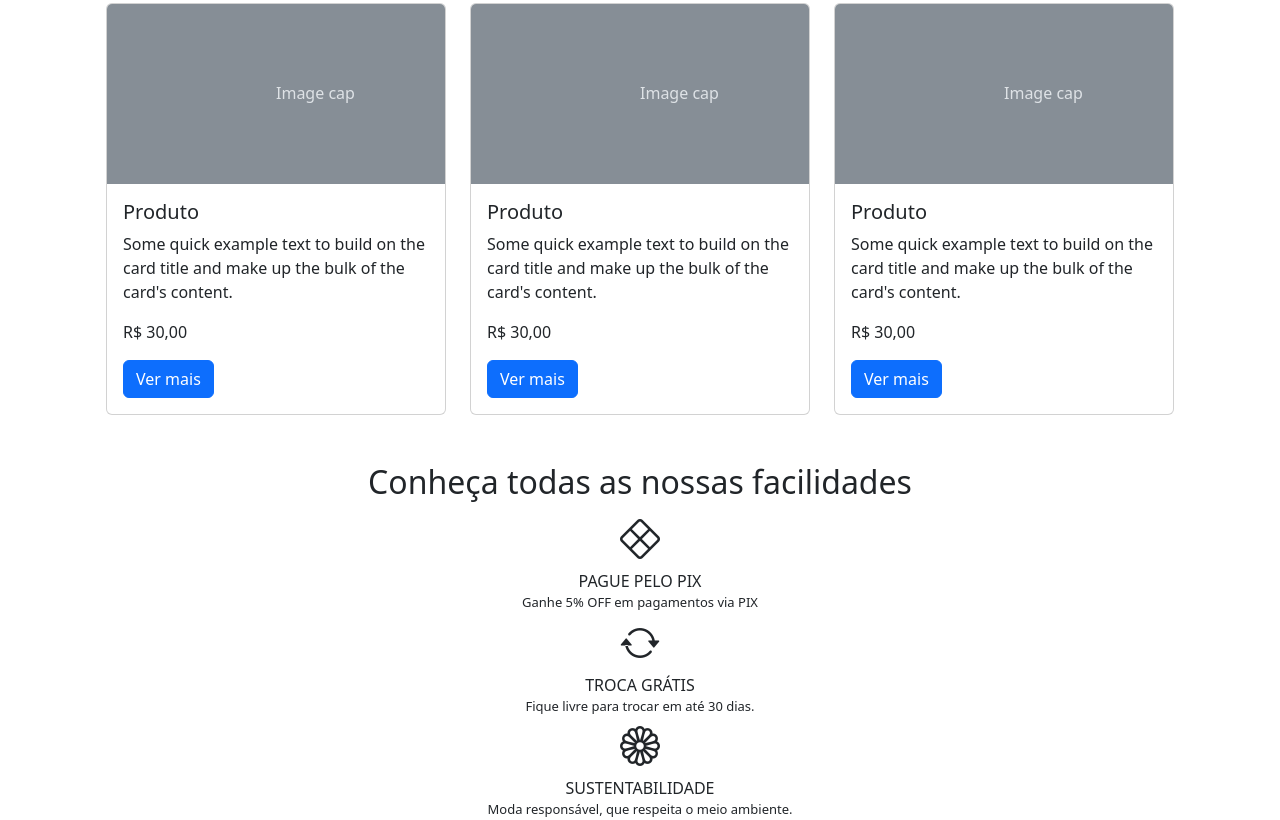
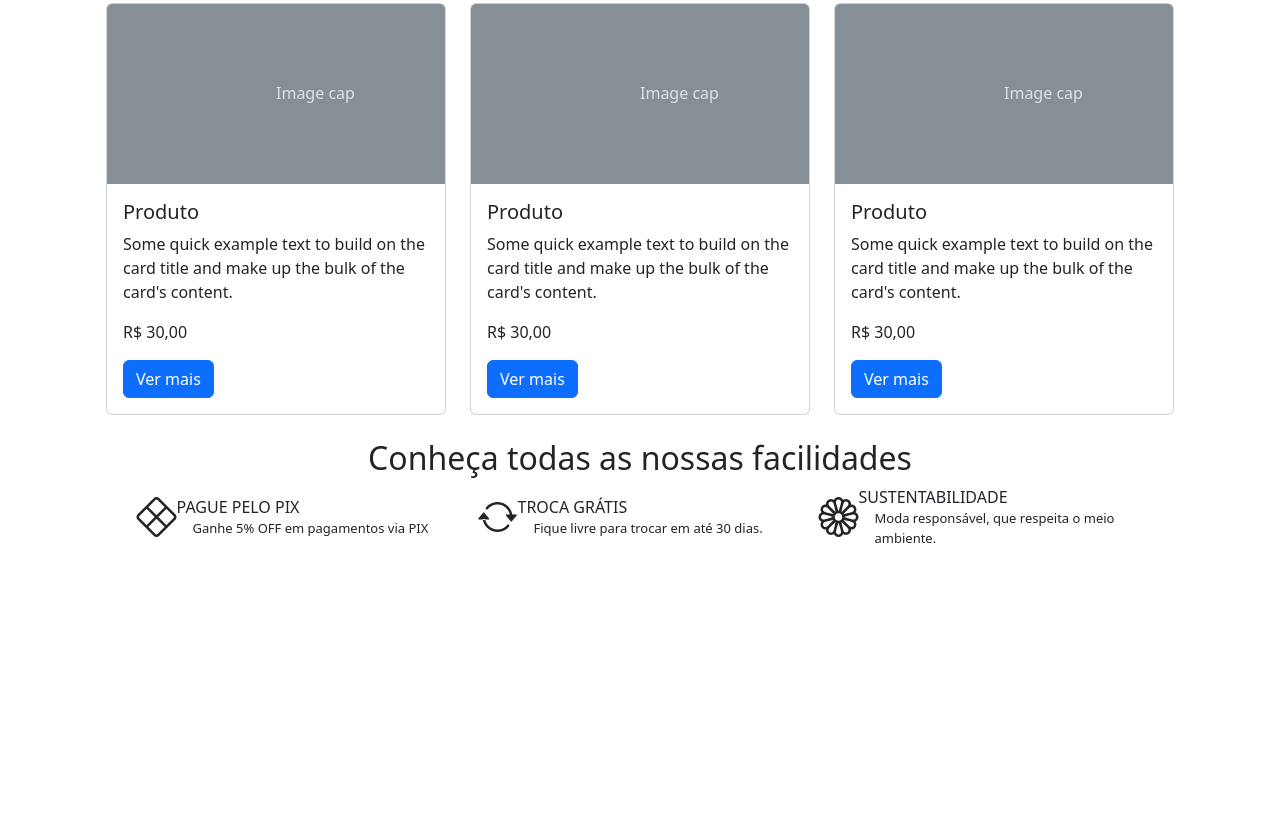
Before and after one commit to JuliaHown/meteora, a plain HTML site: page index.html in a window 1280 px wide. Shown: the part 1508-2328 px from the top of the page. After the commit the page ends 2080 px from the top, so only its background shows below. Drawn offline with nearby package versions, Linux system fonts and the light colour scheme.

Commit message:
style: estilo da section "nossas facilidades" finalizado.

```diff
--- a/estilos.css
+++ b/estilos.css
@@ -1,3 +1,7 @@
 .texto-menor {
     font-size: 13px;
 }
+
+.divs-facilidades {
+    width: 325px;
+}
--- a/index.html
+++ b/index.html
@@ -322,28 +322,37 @@
                 </div>
             </div>
         </div>
+    </div>
 
-        <section class="text-center">
+        <section class="pb-4">
 
-            <h2>Conheça todas as nossas facilidades</h2>
+            <h2 class="text-center">Conheça todas as nossas facilidades</h2>
 
+            <div class="d-flex flex-column flex-lg-row align-items-center justify-content-center gap-3 ">
+                <div class="divs-facilidades d-flex align-items-center">
+                    <div><i class="bi bi-x-diamond fs-1"></i></div>
                     <div>
-                <div><i class="bi bi-x-diamond fs-1"></i></div>
                         <div>PAGUE PELO PIX</div>
-                <div class="texto-menor">Ganhe 5% OFF em
+                        <div class="texto-menor ms-3">Ganhe 5% OFF em
                             pagamentos via PIX</div>
                     </div>
-
-            <div>
-                <div><i class="bi bi-arrow-repeat fs-1"></i></div>
-                <div>TROCA GRÁTIS</div>
-                <div class="texto-menor">Fique livre para trocar em até 30 dias.</div>
                 </div>
 
+                <div class="divs-facilidades d-flex align-items-center">
+                    <div><i class="bi bi-arrow-repeat fs-1"></i></div>
                     <div>
+                        <div>TROCA GRÁTIS</div>
+                        <div class="texto-menor ms-3">Fique livre para trocar em até 30 dias.</div>
+                    </div>
+                </div>
+
+                <div class="divs-facilidades d-flex align-items-center">
                     <div><i class="bi bi-flower1 fs-1"></i></div>
+                    <div>
                         <div>SUSTENTABILIDADE</div>
-                <div class="texto-menor">Moda responsável, que respeita o meio ambiente.</div>
+                        <div class="texto-menor ms-3">Moda responsável, que respeita o meio ambiente.</div>
+                    </div>
+                </div>
             </div>
 
         </section>
```
Lines whose indentation alone changed are shown as unchanged.
